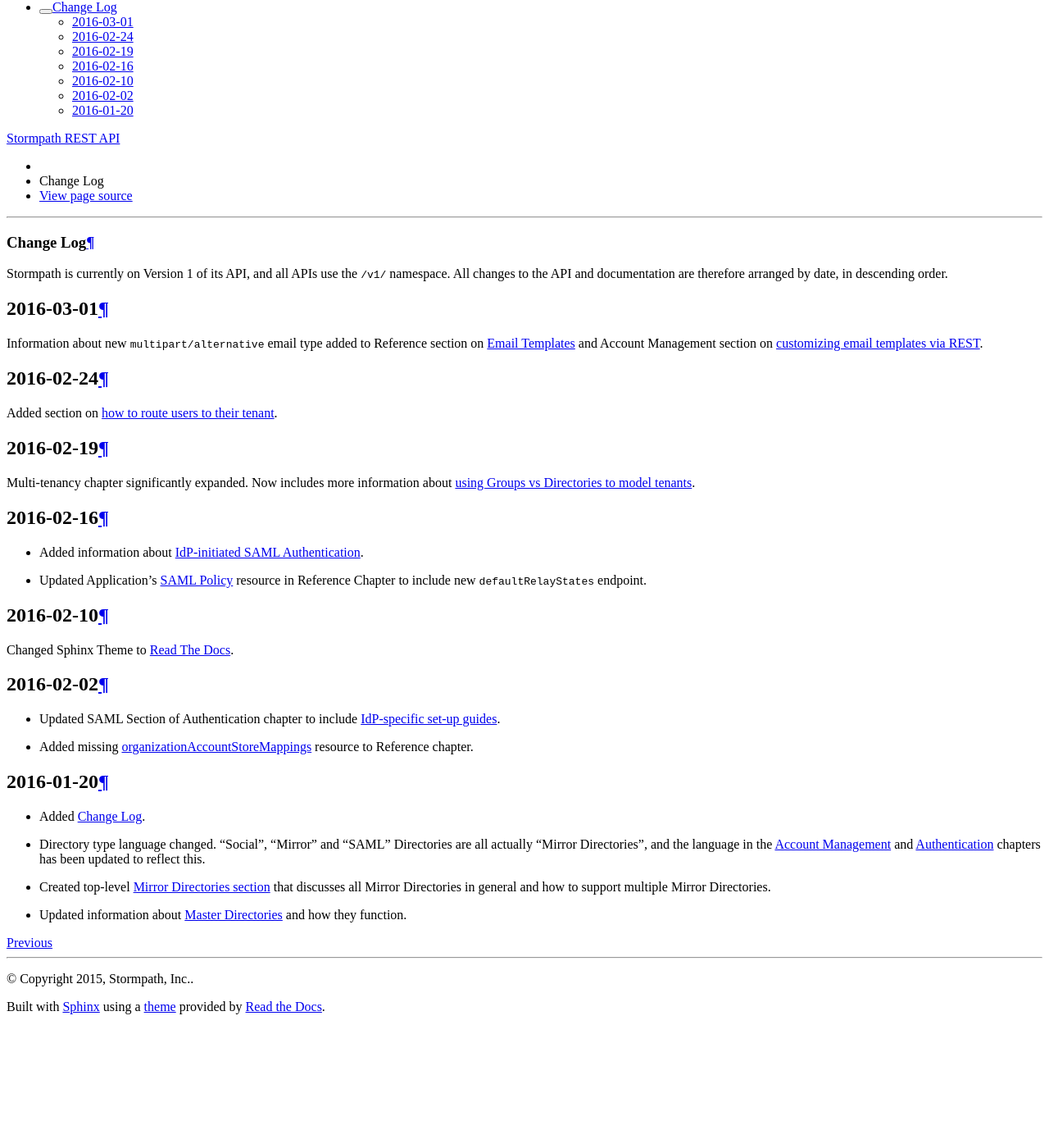
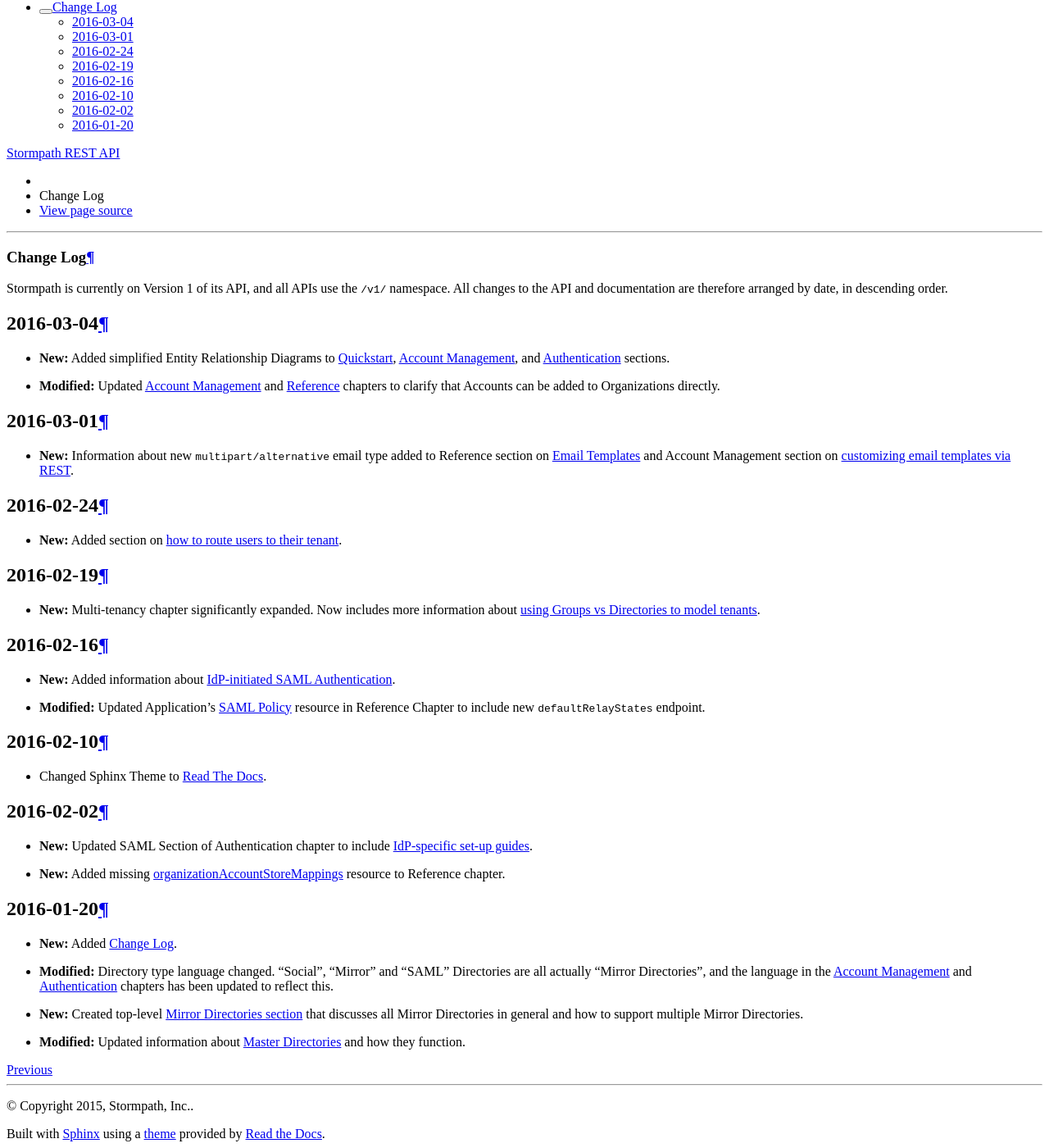
Before and after one commit to stormpath/stormpath-documentation, a Sphinx documentation site: the page built from source/changelog.rst, in a window 1280 px wide and 1400 px high, scrolled down 243 px. Shown: the whole window at 82% size. Built offline with Sphinx 7.4.7 and the Read the Docs theme 2.0.0, drawn with Linux system fonts in a browser that asks for light colours; before the commit the page ends 1488 px from its top, so only the background shows below that.

Commit message:
Updating changelog

```diff
--- a/source/changelog.rst
+++ b/source/changelog.rst
@@ -28,42 +28,48 @@
 
     Link to Tweet or blog post announcing changes (if applicable)
 
+2016-03-04
+==========
+
+- **New:** Added simplified Entity Relationship Diagrams to :ref:`Quickstart <quickstart>`, :ref:`Account Management <account-mgmt>`, and :ref:`Authentication <authn>` sections.
+- **Modified:** Updated :ref:`Account Management <account-mgmt>` and :ref:`Reference <account-operations>` chapters to clarify that Accounts can be added to Organizations directly.
+
 2016-03-01
 ==========
 
-Information about new ``multipart/alternative`` email type added to Reference section on :ref:`Email Templates <ref-emailtemplates>` and Account Management section on :ref:`customizing email templates via REST <customizing-email-templates>`.
+- **New:** Information about new ``multipart/alternative`` email type added to Reference section on :ref:`Email Templates <ref-emailtemplates>` and Account Management section on :ref:`customizing email templates via REST <customizing-email-templates>`.
 
 2016-02-24
 ==========
 
-Added section on :ref:`how to route users to their tenant <multitenant-routing-users>`.
+- **New:** Added section on :ref:`how to route users to their tenant <multitenant-routing-users>`.
 
 2016-02-19
 ==========
 
-Multi-tenancy chapter significantly expanded. Now includes more information about :ref:`using Groups vs Directories to model tenants <multitenancy-strategies>`.
+- **New:** Multi-tenancy chapter significantly expanded. Now includes more information about :ref:`using Groups vs Directories to model tenants <multitenancy-strategies>`.
 
 2016-02-16
 ==========
 
-- Added information about :ref:`IdP-initiated SAML Authentication <saml-authn>`.
-- Updated Application's :ref:`SAML Policy <ref-samlpolicy>` resource in Reference Chapter to include new ``defaultRelayStates`` endpoint.
+- **New:** Added information about :ref:`IdP-initiated SAML Authentication <saml-authn>`.
+- **Modified:** Updated Application's :ref:`SAML Policy <ref-samlpolicy>` resource in Reference Chapter to include new ``defaultRelayStates`` endpoint.
 
 2016-02-10
 ==========
 
-Changed Sphinx Theme to `Read The Docs <http://docs.readthedocs.org/en/latest/theme.html>`_.
+- Changed Sphinx Theme to `Read The Docs <http://docs.readthedocs.org/en/latest/theme.html>`_.
 
 2016-02-02
 ==========
 
-- Updated SAML Section of Authentication chapter to include :ref:`IdP-specific set-up guides <saml-configuration>`.
-- Added missing :ref:`organizationAccountStoreMappings <ref-org-asm>` resource to Reference chapter.
+- **New:** Updated SAML Section of Authentication chapter to include :ref:`IdP-specific set-up guides <saml-configuration>`.
+- **New:** Added missing :ref:`organizationAccountStoreMappings <ref-org-asm>` resource to Reference chapter.
 
 2016-01-20
 ==========
 
-- Added :ref:`Change Log <changelog>`.
-- Directory type language changed. "Social", "Mirror" and "SAML" Directories are all actually "Mirror Directories", and the language in the :ref:`Account Management <account-mgmt>` and :ref:`Authentication <authn>` chapters has been updated to reflect this.
-- Created top-level :ref:`Mirror Directories section <about-mirror-dir>` that discusses all Mirror Directories in general and how to support multiple Mirror Directories.
-- Updated information about :ref:`Master Directories <mirror-login>` and how they function.
+- **New:** Added :ref:`Change Log <changelog>`.
+- **Modified:** Directory type language changed. "Social", "Mirror" and "SAML" Directories are all actually "Mirror Directories", and the language in the :ref:`Account Management <account-mgmt>` and :ref:`Authentication <authn>` chapters has been updated to reflect this.
+- **New:** Created top-level :ref:`Mirror Directories section <about-mirror-dir>` that discusses all Mirror Directories in general and how to support multiple Mirror Directories.
+- **Modified:** Updated information about :ref:`Master Directories <mirror-login>` and how they function.
```
